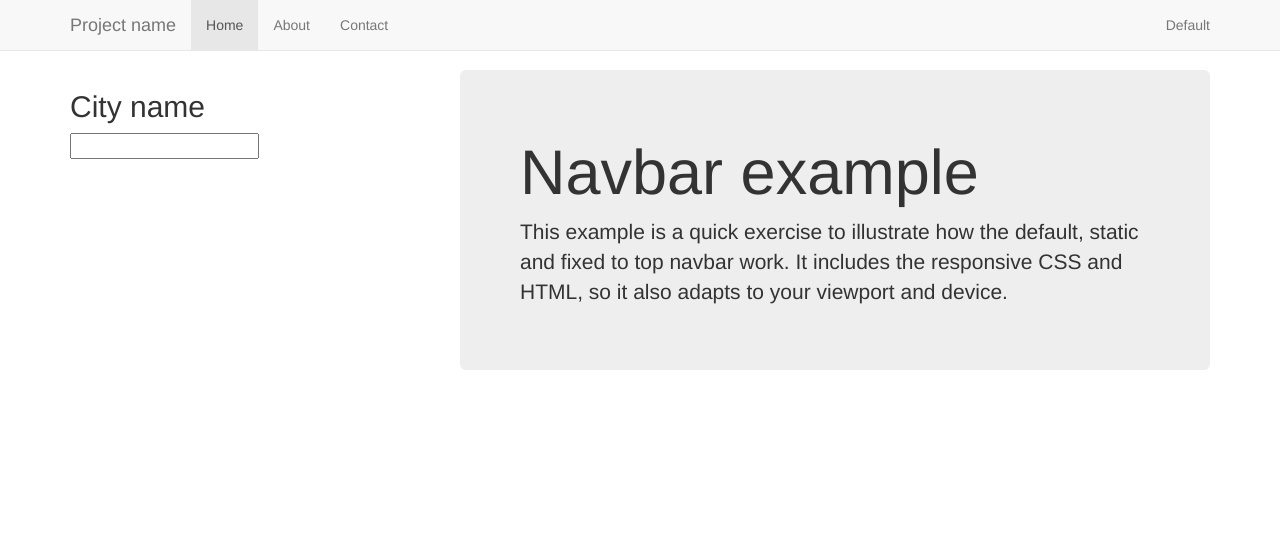
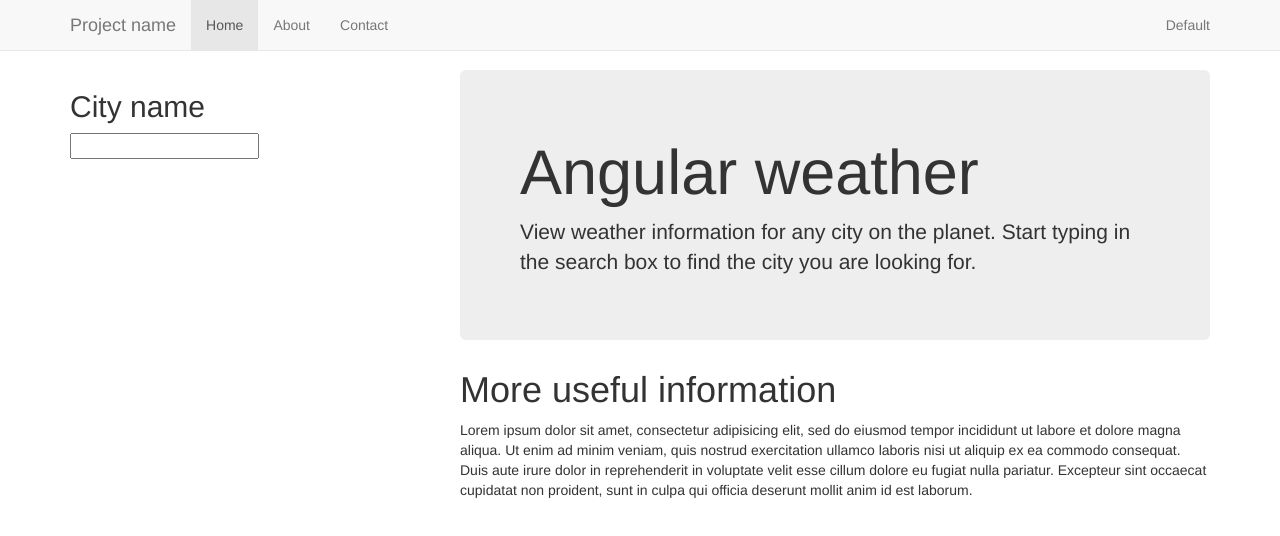
Before and after one commit to andwin/angular_weather, a website: page app/index.html in a window 1280 px wide. Drawn offline with nearby package versions, Linux system fonts and the light colour scheme; some packages are replaced by stand-ins of ours; files that its build step writes are made by us from their sources.

Commit message:
Added template for index view

```diff
--- a/app/index.html
+++ b/app/index.html
@@ -46,10 +46,6 @@
         <city-list></city-list>
       </div>
       <div class="col-md-8">
-        <div class="jumbotron">
-          <h1>Navbar example</h1>
-          <p>This example is a quick exercise to illustrate how the default, static and fixed to top navbar work. It includes the responsive CSS and HTML, so it also adapts to your viewport and device.</p>
-        </div>
         <div ng-view></div>
       </div>
     </div>
--- a/app/js/routes.js
+++ b/app/js/routes.js
@@ -7,6 +7,9 @@ angular.module('myApp')
         templateUrl: '/views/controllers/city/show.html',
         controller: 'CityController',
       })
+      .when('/', {
+        templateUrl: 'views/index.html'
+      })
       .when('/about', {
         templateUrl: 'views/about.html'
       })
--- /dev/null
+++ b/app/views/index.html
@@ -0,0 +1,14 @@
+<div class="jumbotron">
+  <h1>Angular weather</h1>
+  <p>View weather information for any city on the planet. Start typing in the search box to find the city you are looking for.</p>
+</div>
+
+<h1>More useful information</h1>
+<p>
+  Lorem ipsum dolor sit amet, consectetur adipisicing elit, sed do eiusmod
+  tempor incididunt ut labore et dolore magna aliqua. Ut enim ad minim veniam,
+  quis nostrud exercitation ullamco laboris nisi ut aliquip ex ea commodo
+  consequat. Duis aute irure dolor in reprehenderit in voluptate velit esse
+  cillum dolore eu fugiat nulla pariatur. Excepteur sint occaecat cupidatat non
+  proident, sunt in culpa qui officia deserunt mollit anim id est laborum.
+</p>
```
